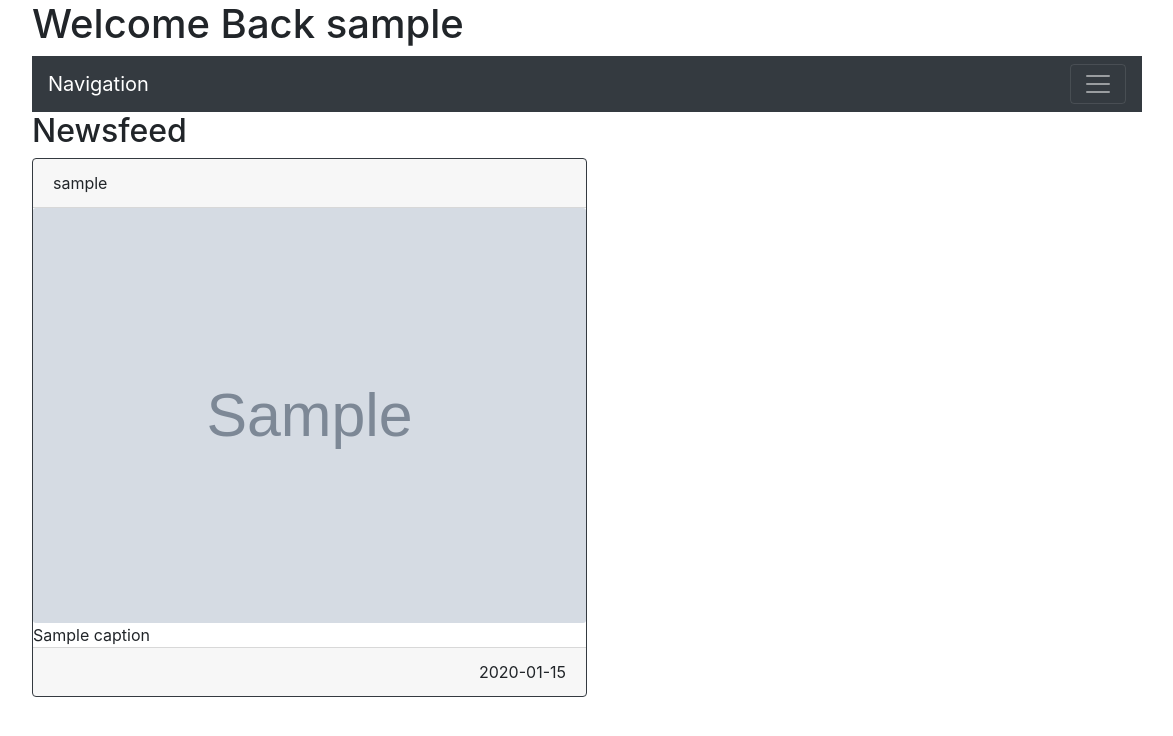
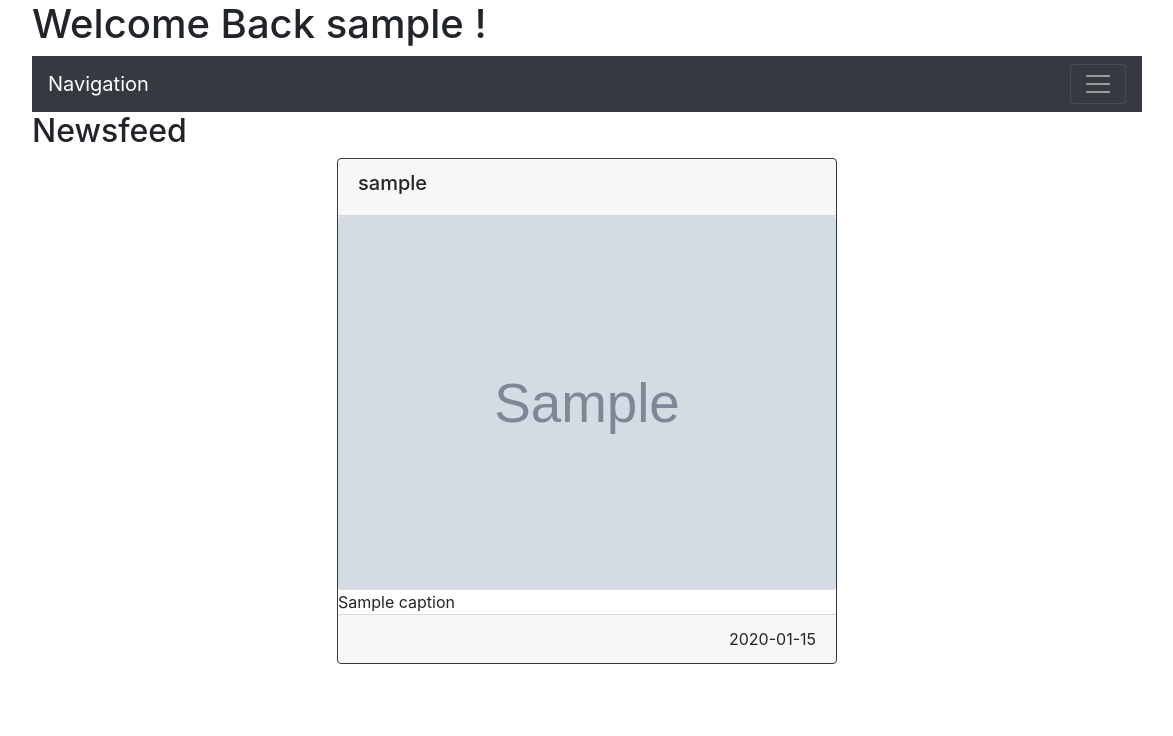
Before and after one commit to Abid-Rais/finstaGram, a Flask app: template templates/home.html in a window 1520 px wide. Shown: the top 736 px of the page, without its empty margins (163-1336 px from the left). Run offline with Flask 2, Linux system fonts and the light colour scheme; the template is opened without the code that fills it: most values are stand-ins (such as "Sample title", 1, 10 or a date in 2020); grey boxes marked "Sample" are stand-in pictures; some libraries are stand-ins or nearby versions.

Commit message:
Centered posts in newsfeed

```diff
--- a/templates/home.html
+++ b/templates/home.html
@@ -12,7 +12,7 @@
 
     <body>
         <div class="container">
-            <h1>Welcome Back {{username}}</h1>
+            <h1>Welcome Back {{username}} !</h1>
             <nav class="navbar sticky-top navbar-dark bg-dark">
                 <a class="navbar-brand" href="home.html">Navigation</a>
                 <button class="navbar-toggler" type="button" data-toggle="collapse" data-target="#navbarText"
@@ -44,14 +44,17 @@
             </nav>
             <h2>Newsfeed</h2>
             {% for image in images %}
-                <div class="card w-50 border-dark mb-3">
-                    <div class="card-header">{{username}}</div>
+            <div class="mx-auto" style="width: 500px;">
+                <div class="card card-block w-auto display-block border-dark mb-3">
+                    <div class="card-header"><h5>{{username}}</h5></div>
                     <img class="card-img" src="/images/{{image.photoPath}}" alt="Card image cap">
                     <div class="card-block">
                         <p class="card-text">{{image.caption}}</p>
                     </div>
                     <div class="card-footer text-right">{{image.postingdate}}</div>
                 </div>
+            </div>
+
             {% endfor %}
         </div>
     </body>
```
Also changed, not shown: templates/index.html (+8 -3 lines).
